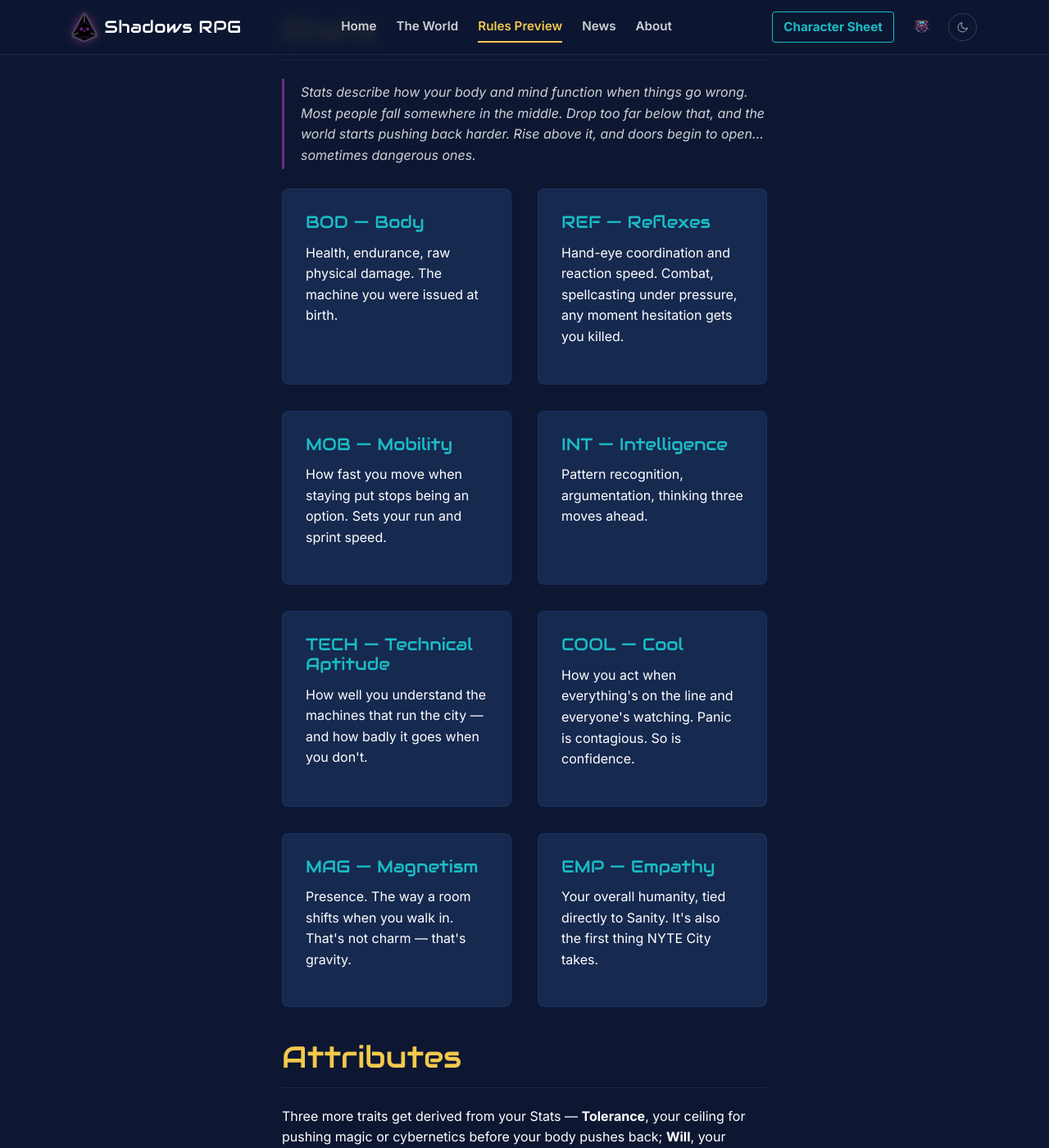
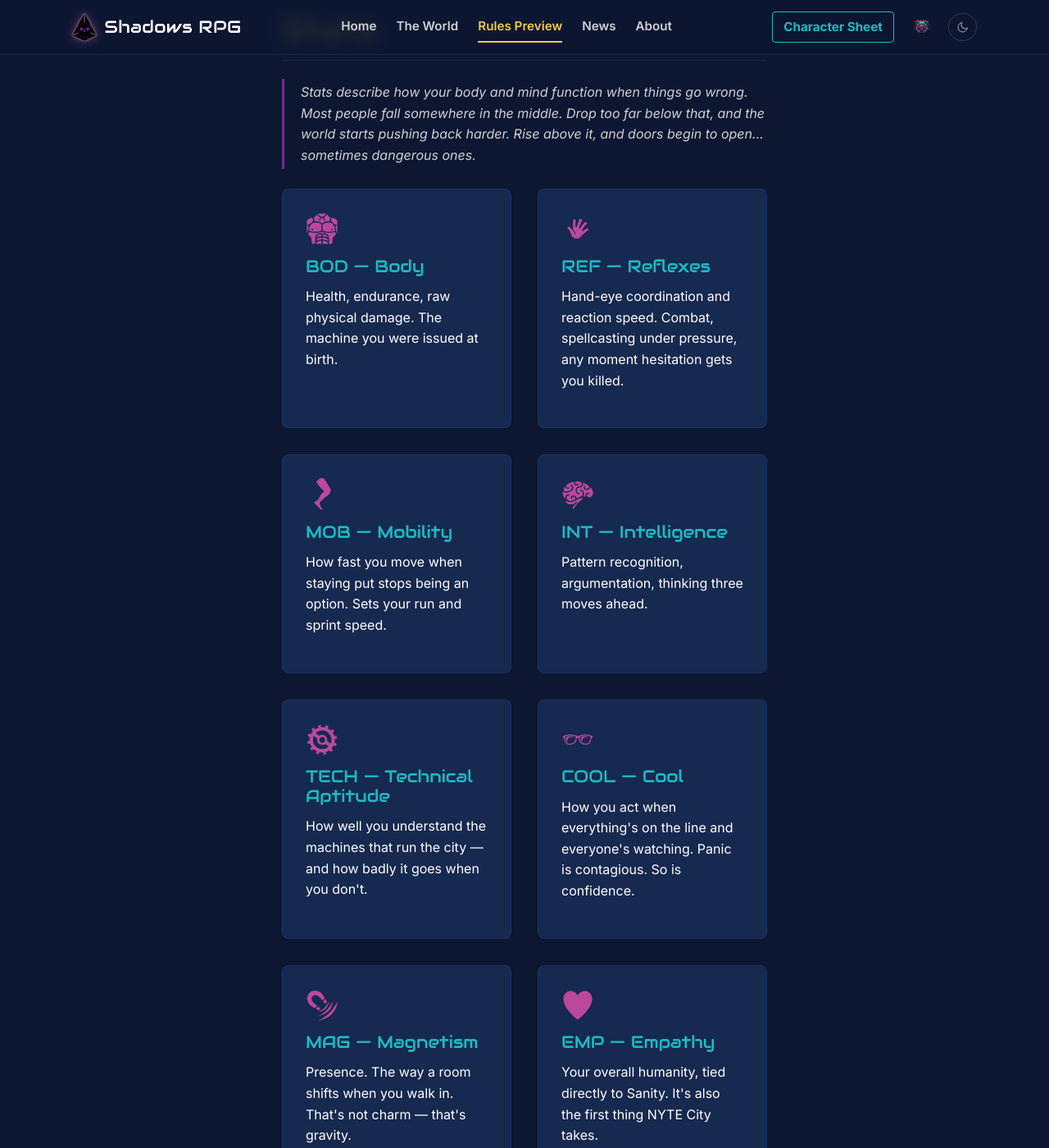
Before and after one commit to kazamuki/Shadows-RPG-Site, a Jekyll site: the page built from rules/stats-and-skills/index.html, in a window 1280 px wide and 1400 px high, scrolled down 366 px. Shown: the whole window at 82% size. Built offline with Jekyll 4.4.1, drawn with Linux system fonts in a browser that asks for light colours; some of the changed text lies outside the part shown.

Commit message:
Stats & Skills: brand stat icons from the character sheet (wishlist quick win)
Co-Authored-By: Claude Opus 5.5 <noreply@anthropic.com>

```diff
--- a/assets/css/theme.css
+++ b/assets/css/theme.css
@@ -1097,6 +1097,25 @@ main { display: block; }
 /* A single card that isn't part of a grid (About's GD-family card) — keep it
    at reading width and centered rather than stretched across 72rem. */
 .feature-card--solo { max-width: 48rem; margin: 2rem auto 0; }
+
+/* --- Stat icons (Stats & Skills) --- */
+/* The brand stat set from the Shadows Character Sheet (_includes/stat-icons/,
+   inline SVG on currentColor), so the page reads like the sheet and the book. */
+
+.stat-icon {
+  display: block;
+  width: 2.5rem;
+  height: 2.5rem;
+  color: var(--accent-magenta);
+  flex: none;
+}
+.stat-icon svg { display: block; width: 100%; height: 100%; }
+.stat-card .stat-icon { margin-bottom: 0.85rem; }
+
+.stat-attrs { list-style: none; padding: 0; margin: 1.25rem 0 0; display: grid; gap: 1rem; }
+.stat-attrs li { display: flex; align-items: flex-start; gap: 1rem; }
+.stat-attrs .stat-icon { width: 2rem; height: 2rem; margin-top: 0.1rem; }
+.stat-attrs p { margin: 0; }
 
 .gd-family-link { display: inline-flex; align-items: center; gap: 0.6em; }
 
--- a/rules/stats-and-skills/index.html
+++ b/rules/stats-and-skills/index.html
@@ -23,25 +23,25 @@ description: Stats, Attributes, and a sense of how the Synergy System's d10 core
       </p>
     </blockquote>
     <div class="feature-grid">
-      <div class="feature-card"><h3>BOD &mdash; Body</h3><p>Health, endurance, raw physical damage. The machine you were issued at birth.</p></div>
-      <div class="feature-card"><h3>REF &mdash; Reflexes</h3><p>Hand-eye coordination and reaction speed. Combat, spellcasting under pressure, any moment hesitation gets you killed.</p></div>
-      <div class="feature-card"><h3>MOB &mdash; Mobility</h3><p>How fast you move when staying put stops being an option. Sets your run and sprint speed.</p></div>
-      <div class="feature-card"><h3>INT &mdash; Intelligence</h3><p>Pattern recognition, argumentation, thinking three moves ahead.</p></div>
-      <div class="feature-card"><h3>TECH &mdash; Technical Aptitude</h3><p>How well you understand the machines that run the city — and how badly it goes when you don't.</p></div>
-      <div class="feature-card"><h3>COOL &mdash; Cool</h3><p>How you act when everything's on the line and everyone's watching. Panic is contagious. So is confidence.</p></div>
-      <div class="feature-card"><h3>MAG &mdash; Magnetism</h3><p>Presence. The way a room shifts when you walk in. That's not charm — that's gravity.</p></div>
-      <div class="feature-card"><h3>EMP &mdash; Empathy</h3><p>Your overall humanity, tied directly to Sanity. It's also the first thing NYTE City takes.</p></div>
+      <div class="feature-card stat-card"><span class="stat-icon">{% include stat-icons/bod.svg %}</span><h3>BOD &mdash; Body</h3><p>Health, endurance, raw physical damage. The machine you were issued at birth.</p></div>
+      <div class="feature-card stat-card"><span class="stat-icon">{% include stat-icons/ref.svg %}</span><h3>REF &mdash; Reflexes</h3><p>Hand-eye coordination and reaction speed. Combat, spellcasting under pressure, any moment hesitation gets you killed.</p></div>
+      <div class="feature-card stat-card"><span class="stat-icon">{% include stat-icons/mob.svg %}</span><h3>MOB &mdash; Mobility</h3><p>How fast you move when staying put stops being an option. Sets your run and sprint speed.</p></div>
+      <div class="feature-card stat-card"><span class="stat-icon">{% include stat-icons/int.svg %}</span><h3>INT &mdash; Intelligence</h3><p>Pattern recognition, argumentation, thinking three moves ahead.</p></div>
+      <div class="feature-card stat-card"><span class="stat-icon">{% include stat-icons/tech.svg %}</span><h3>TECH &mdash; Technical Aptitude</h3><p>How well you understand the machines that run the city — and how badly it goes when you don't.</p></div>
+      <div class="feature-card stat-card"><span class="stat-icon">{% include stat-icons/cool.svg %}</span><h3>COOL &mdash; Cool</h3><p>How you act when everything's on the line and everyone's watching. Panic is contagious. So is confidence.</p></div>
+      <div class="feature-card stat-card"><span class="stat-icon">{% include stat-icons/mag.svg %}</span><h3>MAG &mdash; Magnetism</h3><p>Presence. The way a room shifts when you walk in. That's not charm — that's gravity.</p></div>
+      <div class="feature-card stat-card"><span class="stat-icon">{% include stat-icons/emp.svg %}</span><h3>EMP &mdash; Empathy</h3><p>Your overall humanity, tied directly to Sanity. It's also the first thing NYTE City takes.</p></div>
     </div>
   </div>
 
   <div class="rules-section">
     <h2>Attributes</h2>
-    <p>
-      Three more traits get derived from your Stats — <strong>Tolerance</strong>, your ceiling for
-      pushing magic or cybernetics before your body pushes back; <strong>Will</strong>, your
-      defense against anything trying to break you from the inside; and <strong>Sanity</strong>,
-      your grip on reality. In Shadows, no one is completely sane.
-    </p>
+    <p>Three more traits get derived from your Stats:</p>
+    <ul class="stat-attrs">
+      <li><span class="stat-icon">{% include stat-icons/tol.svg %}</span><p><strong>Tolerance</strong>, your ceiling for pushing magic or cybernetics before your body pushes back.</p></li>
+      <li><span class="stat-icon">{% include stat-icons/will.svg %}</span><p><strong>Will</strong>, your defense against anything trying to break you from the inside.</p></li>
+      <li><span class="stat-icon">{% include stat-icons/san.svg %}</span><p><strong>Sanity</strong>, your grip on reality. In Shadows, no one is completely sane.</p></li>
+    </ul>
   </div>
 
   <div class="rules-section">
```
Also changed, not shown: CLAUDE.md (+9 -0 lines), changelog/index.html (+8 -0 lines), content/wishlist.md (+0 -3 lines), _includes/stat-icons/bod.svg (added), _includes/stat-icons/cool.svg (added), _includes/stat-icons/emp.svg (added), _includes/stat-icons/int.svg (added), _includes/stat-icons/mag.svg (added), _includes/stat-icons/mob.svg (added), _includes/stat-icons/ref.svg (added), _includes/stat-icons/san.svg (added), _includes/stat-icons/tech.svg (added), _includes/stat-icons/tol.svg (added), _includes/stat-icons/will.svg (added).
